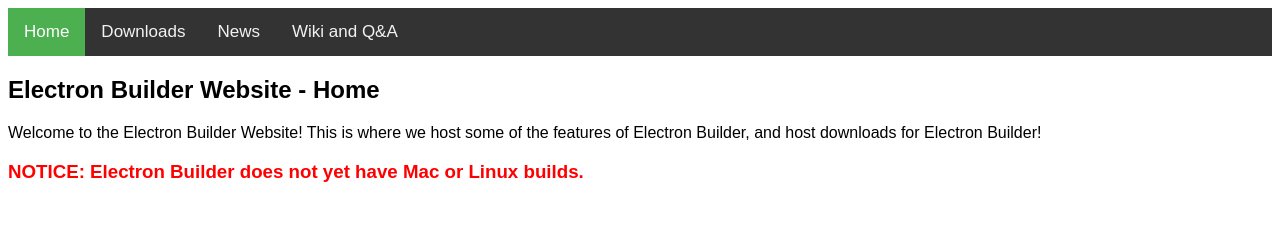
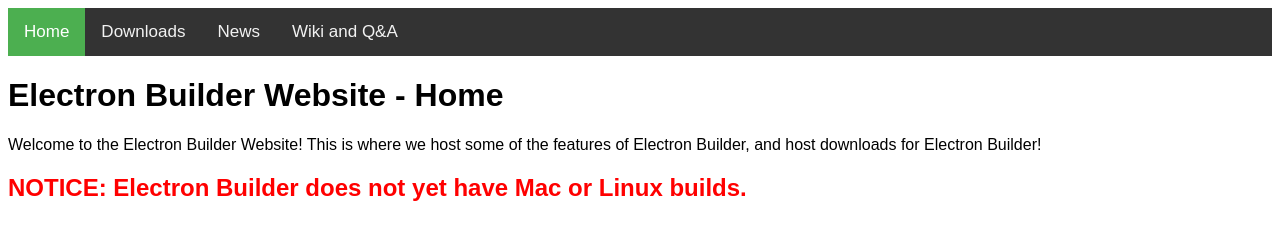
Before and after one commit to yeetree/ElectronBuilderSite, a plain HTML site: page index.html in a window 1280 px wide. Drawn offline with Linux system fonts and the light colour scheme.

Commit message:
Update index.html

```diff
--- a/index.html
+++ b/index.html
@@ -10,8 +10,8 @@
 			<a href="./news.html">News</a>
 			<a href="./wiki">Wiki and Q&A</a>
 		</div>
-        <h2>Electron Builder Website - Home</h2>
+        	<h1>Electron Builder Website - Home</h1>
         	<p>Welcome to the Electron Builder Website! This is where we host some of the features of Electron Builder, and host downloads for Electron Builder!</p>
-        <h3 style="color:red">NOTICE: Electron Builder does not yet have Mac or Linux builds.</h3>
+        	<h2 style="color:red">NOTICE: Electron Builder does not yet have Mac or Linux builds.</h2>
 	</body>
 </html>
```
Lines whose indentation alone changed are shown as unchanged.
